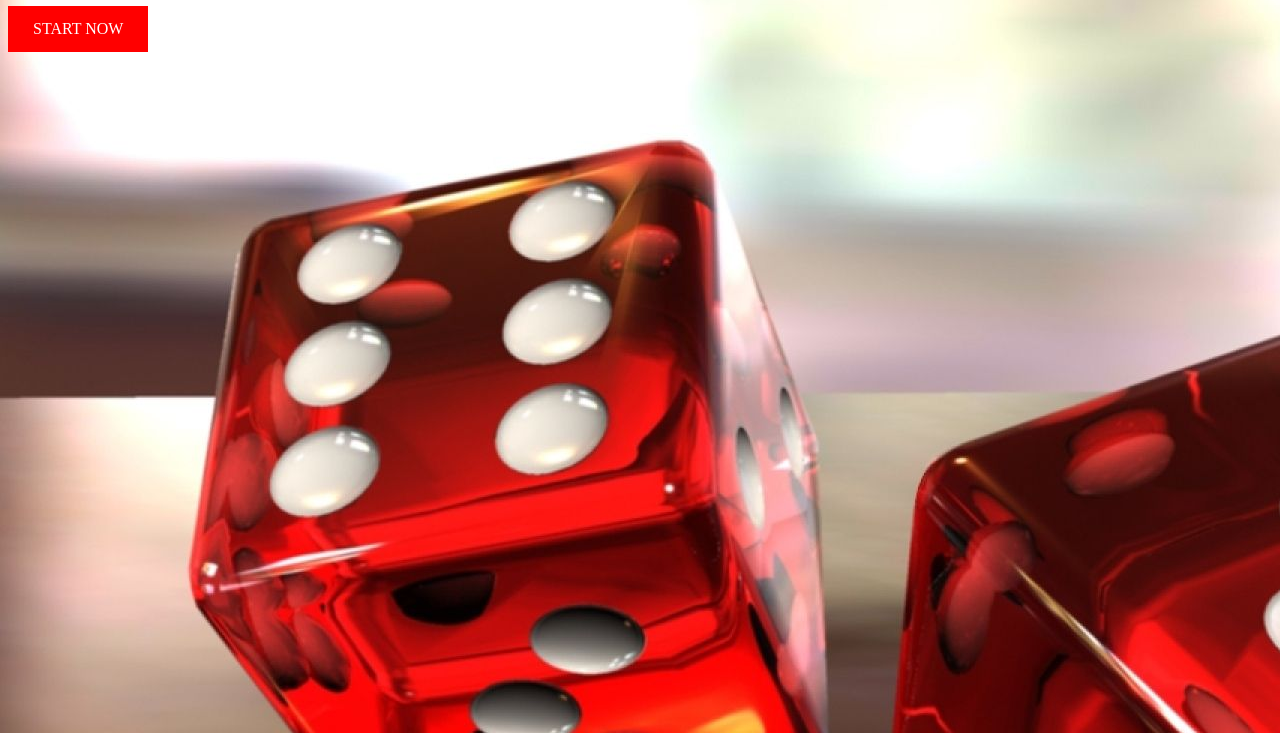
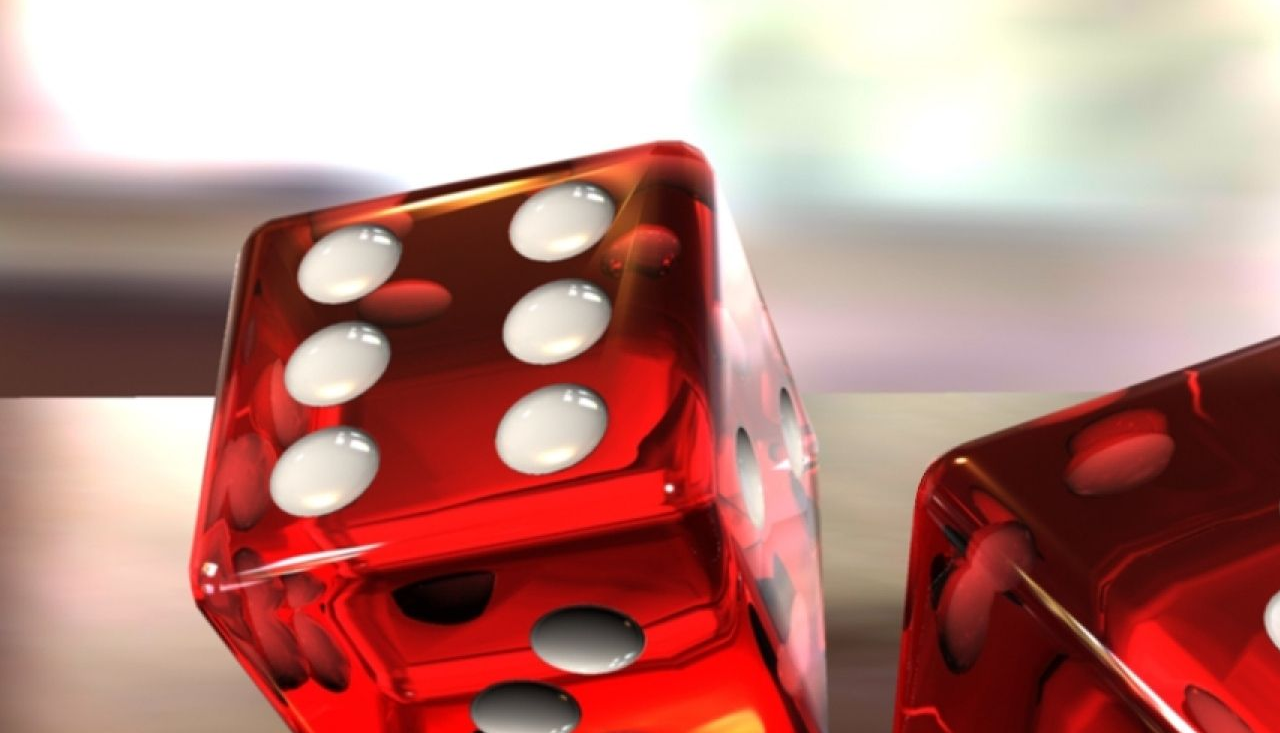
Before and after one commit to Nehaadnekar/Ludo-game, a plain HTML site: page pages/index.html in a window 1280 px wide. Shown: the part 67-800 px from the top of the page. Drawn offline with Linux system fonts and the light colour scheme.

Commit message:
final commit

```diff
--- a/pages/index.html
+++ b/pages/index.html
@@ -23,7 +23,7 @@
             margin-bottom: 15px;
 
         }
-        a{
+        /* a{
             display: flex;
             position: absolute;
             align-items: center;
@@ -40,7 +40,8 @@
         }
         a:hover, a:active{
             background-color: blue;
-        }
+        } */
+
 
     </style>
 </head>
@@ -50,7 +51,13 @@
     </div>
 
 
-    <a href="https://nehaadnekar.github.io/Ludo-game/pages/ludoGame.html">START NOW</a>
+    <!-- <a href="https://nehaadnekar.github.io/Ludo-game/pages/ludoGame.html">START NOW</a> -->
+    <!-- <img src="workplace.jpg" alt="Workplace" usemap="#workmap" width="400" height="379">
+
+<map name="workmap">
+  <area shape="rect" coords="34,44,270,350" alt="Computer" href="computer.htm">
+
+</map> -->
 
 
 </body>
```
Also changed, not shown: images/about.jpg (added), images/start.jpg (added), 1 other file.
